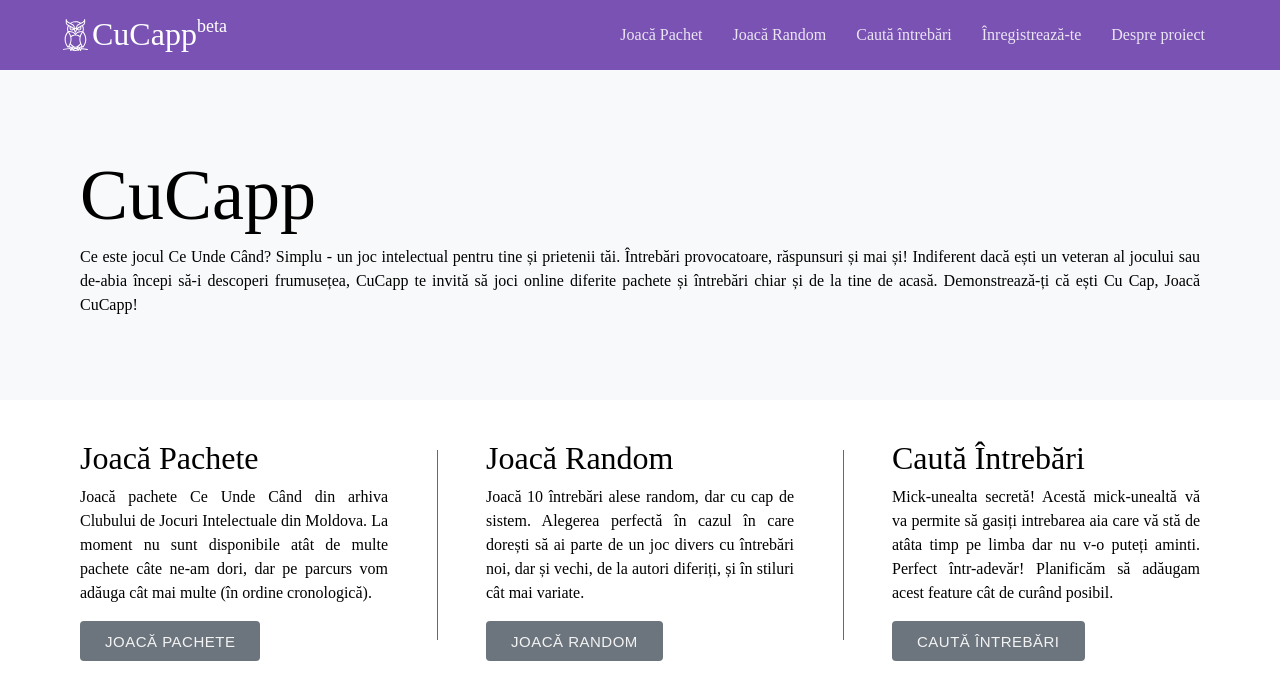
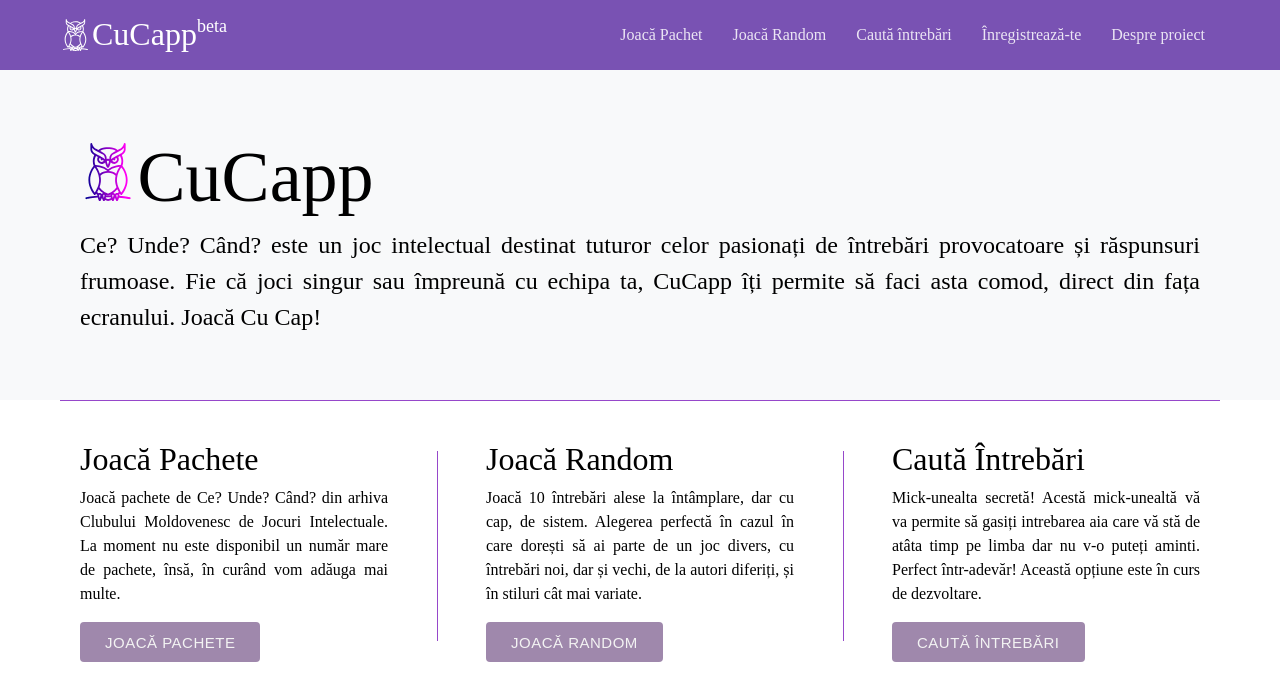
Before and after one commit to lavrric/cucapp, a React (Create React App) app: page / in a window 1280 px wide. Shown: the top 700 px of the page. Built offline with nearby package versions, Linux system fonts and the light colour scheme.

Commit message:
deploy1 wya

```diff
--- a/src/components/custom-button/custom-button.scss
+++ b/src/components/custom-button/custom-button.scss
@@ -1,7 +1,7 @@
 $base-color: #7952b3;
 $sub-color: #ffe484;
 $button-color: #007bff;
-$sub-button-color: #6c757d;
+$sub-button-color: #9f88ac;
 
 .custom-button {
   width: auto;
--- a/src/components/description/description.jsx
+++ b/src/components/description/description.jsx
@@ -1,17 +1,23 @@
 import React from "react";
 import "./description.scss";
 
+import logo from '../../assets/owlmov.svg'
+
 const Description = () => (
   <div className="description">
-    <div className="title">CuCapp</div>
+    <div className="title">
+      <img style={{height: '3.6rem'}}
+        src={logo}
+        alt=""
+      />
+      CuCapp
+    </div>
     {/* <divc className="bar" /> */}
     <div className="text">
-      Ce este jocul Ce Unde Când? Simplu - un joc intelectual pentru tine și
-      prietenii tăi. Întrebări provocatoare, răspunsuri și mai și! Indiferent
-      dacă ești un veteran al jocului sau de-abia începi să-i descoperi
-      frumusețea, CuCapp te invită să joci online diferite pachete și întrebări
-      chiar și de la tine de acasă. Demonstrează-ți că ești Cu Cap, Joacă
-      CuCapp!
+      Ce? Unde? Când? este un joc intelectual destinat tuturor celor pasionați
+      de întrebări provocatoare și răspunsuri frumoase. Fie că joci singur sau
+      împreună cu echipa ta, CuCapp îți permite să faci asta comod, direct din
+      fața ecranului. Joacă Cu Cap!
     </div>
   </div>
 );
--- a/src/components/description/description.scss
+++ b/src/components/description/description.scss
@@ -26,6 +26,7 @@ $button-color: #007bff;
 
   .text {
     line-height: 1.5;
+    font-size: 1.5rem;
     text-align: justify;
   }
 }
--- a/src/components/play/play.jsx
+++ b/src/components/play/play.jsx
@@ -4,7 +4,7 @@ import { withRouter } from "react-router-dom";
 import CustomButton from "..//custom-button/custom-button";
 import { firestore } from "../../firebase/firebase.utils";
 import Timer from "../../components/timer/timer";
-import { ReactComponent as Owl } from "../../assets/owl1.svg";
+import { ReactComponent as Owl} from "../../assets/owl1.svg";
 
 class Play extends React.Component {
   constructor(props) {
@@ -12,6 +12,7 @@ class Play extends React.Component {
     this.state = {
       nr_intrebare: 1,
       showAnswer: false,
+      loading: true,
       answerUser: "",
       metadata: {},
       intrebari: [{ intrebare: "" }],
@@ -31,7 +32,8 @@ class Play extends React.Component {
         .doc(newState.metadata.db_link)
         .get()
         .then((doc) => (newState.intrebari = doc.data().arr));
-      this.setState(newState);
+      newState.metadata.full_etapa = `${newState.metadata.sezonul} ${newState.metadata.etapa}`;
+      this.setState({ ...newState, loading: false });
     };
     function shuffle(array) {
       var currentIndex = array.length,
@@ -69,10 +71,26 @@ class Play extends React.Component {
           full_etapa: `${pachete[index].sezonul} ${pachete[index].etapa}`,
         });
       }
-      this.setState({ intrebari });
+      this.setState({ intrebari, loading: false });
     };
-    if (this.props.id != 424242) func1();
-    else func2();
+    if (this.props.id != 424242)
+    {
+      try {
+        func1();
+      }
+      catch(err) {
+        func1();
+      }
+    }
+    else
+    {
+      try {
+        func2();
+      }
+      catch(err) {
+        func2();
+      }
+    }
   }
 
   handleChange = (event) => {
@@ -121,11 +139,16 @@ class Play extends React.Component {
   };
 
   render() {
+    console.log(this.state.loading);
     return (
       <div className="gamepage">
         <div className="text">
           <div className="question">
             <div className="title">
+              {this.state.loading ? (
+                <b>Se încarcă...</b>
+              ) : (
+                <>
                   Întrebarea
                   {` ${
                     this.state.nr_intrebare
@@ -133,7 +156,9 @@ class Play extends React.Component {
                     (prev, cur) => prev + (cur ? 1 : 0),
                     0
                   )}/${this.state.nr_intrebare})`}
-              :
+                  {this.state.showAnswer ? (
+                    <></>
+                  ) : (
                     <Timer
                       time={
                         60 +
@@ -146,10 +171,25 @@ class Play extends React.Component {
                         )
                       }
                     />
+                  )}
+                </>
+              )}
             </div>
             {this.state.intrebari[this.state.nr_intrebare - 1].intrebare}
+            {this.state.loading ? (
+              <></>
+            ) : (
+              <>
+                <br />
+                <span style={{ fontWeight: "bold" }}>{` Etapa: ${
+                  this.props.id == 424242
+                    ? this.state.intrebari[this.state.nr_intrebare - 1]
+                        .full_etapa
+                    : this.state.metadata.full_etapa
+                }`}</span>
+              </>
+            )}
           </div>
-
           <div
             className="answer"
             style={{
@@ -165,9 +205,10 @@ class Play extends React.Component {
               }}
             />
             {`${this.state.intrebari[this.state.nr_intrebare - 1].raspuns}`}
-            <span style={{ fontWeight: "bold" }}>{` (Autor: ${
+            <br />
+            <span style={{ fontWeight: "bold" }}>{` Autor: ${
               this.state.intrebari[this.state.nr_intrebare - 1].autor
-            })`}</span>
+            }`}</span>
           </div>
         </div>
 
@@ -188,15 +229,15 @@ class Play extends React.Component {
               visibility: this.state.showAnswer ? "visible" : "hidden",
             }}
           >
-            <div className="title">Consideri ca răspunsul tău este corect?</div>
+            <div className="title">Consideri că răspunsul tău este corect?</div>
             <CustomButton
               onClick={this.handleTrue}
               style={{
                 backgroundColor:
                   this.state.raspunsuri.length === this.state.nr_intrebare &&
                   this.state.raspunsuri[this.state.nr_intrebare - 1] === true
-                    ? "#7952b3"
-                    : "#6c757d",
+                    ? "#49ad40"
+                    : "#b0cfae",
               }}
             >
               Da
@@ -207,8 +248,8 @@ class Play extends React.Component {
                 backgroundColor:
                   this.state.raspunsuri.length === this.state.nr_intrebare &&
                   this.state.raspunsuri[this.state.nr_intrebare - 1] === false
-                    ? "#7952b3"
-                    : "#6c757d",
+                    ? "#ff4f42"
+                    : "#ffaca6",
               }}
             >
               Nu
--- a/src/pages/homepage/homepage.jsx
+++ b/src/pages/homepage/homepage.jsx
@@ -7,22 +7,23 @@ import Feature from "../../components/feature/feature";
 const HomePage = () => (
   <div className="homepage">
     <Description />
+    <div className="barh" />
     <div className="feature-list">
       <Feature
         title="Joacă Pachete"
-        text="Joacă pachete Ce Unde Când din arhiva Clubului de Jocuri Intelectuale din Moldova. La moment nu sunt disponibile atât de multe pachete câte ne-am dori, dar pe parcurs vom adăuga cât mai multe (în ordine cronologică)."
+        text="Joacă pachete de Ce? Unde? Când? din arhiva Clubului Moldovenesc de Jocuri Intelectuale. La moment nu este disponibil un număr mare de pachete, însă, în curând vom adăuga mai multe."
         a="/select"
       />
       <div className="bar" />
       <Feature
         title="Joacă Random"
-        text="Joacă 10 întrebări alese random, dar cu cap de sistem. Alegerea perfectă în cazul în care dorești să ai parte de un joc divers cu întrebări noi, dar și vechi, de la autori diferiți, și în stiluri cât mai variate."
-        a="/play424242"
+        text="Joacă 10 întrebări alese la întâmplare, dar cu cap, de sistem. Alegerea perfectă în cazul în care dorești să ai parte de un joc divers, cu întrebări noi, dar și vechi, de la autori diferiți, și în stiluri cât mai variate."
+        a="/play/424242"
       />
       <div className="bar" />
       <Feature
         title="Caută Întrebări"
-        text="Mick-unealta secretă! Acestă mick-unealtă vă va permite să gasiți intrebarea aia care vă stă de atâta timp pe limba dar nu v-o puteți aminti. Perfect într-adevăr! Planificăm să adăugam acest feature cât de curând posibil. "
+        text="Mick-unealta secretă! Acestă mick-unealtă vă va permite să gasiți intrebarea aia care vă stă de atâta timp pe limba dar nu v-o puteți aminti. Perfect într-adevăr! Această opțiune este în curs de dezvoltare. "
         a="/"
       />
     </div>
--- a/src/pages/homepage/homepage.scss
+++ b/src/pages/homepage/homepage.scss
@@ -18,6 +18,11 @@
     margin: 30px 0;
     width: 1px;
     height: 50%;
-    border-left: 1px solid #7952b3;
+    border-left: 1px solid #9648ca;
+  }
+  .barh {
+    width: 100%;
+    height: 1px;
+    border-bottom: 1px solid #9648ca;
   }
 }
```
Also changed, not shown: src/assets/owlmov.svg (added). Lines whose indentation alone changed are shown as unchanged.
